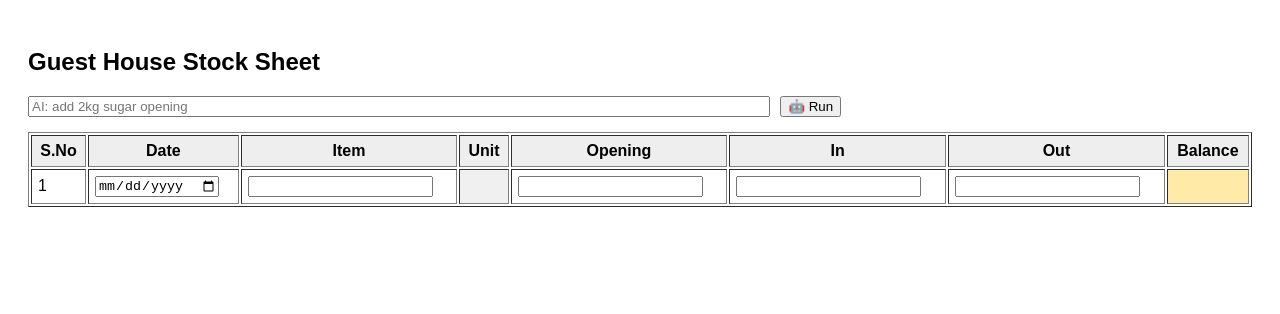
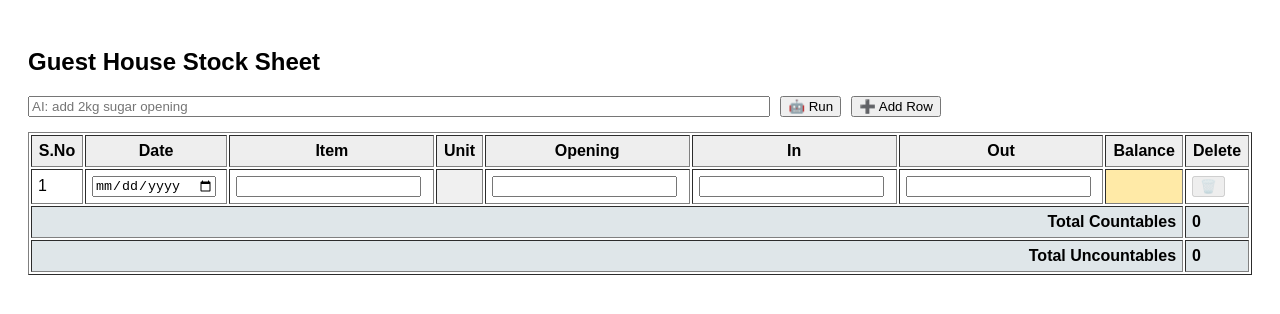
Before and after one commit to sngxworld-cmyk/stock-sheet-GH, a React (Vite) app in the folder frontend/: page / in a window 1280 px wide. Both pictures are taken after a click on the button "Open App". Shown: the top 314 px of the page. Built offline with nearby package versions, Linux system fonts and the light colour scheme.

Commit message:
Update main.jsx

```diff
--- a/frontend/src/main.jsx
+++ b/frontend/src/main.jsx
@@ -1,11 +1,13 @@
 import React, { useState, useEffect } from "react";
 import ReactDOM from "react-dom/client";
+import * as XLSX from "xlsx";
+import jsPDF from "jspdf";
+import "jspdf-autotable";
 
 const STORAGE_KEY = "guest_house_stock_data";
 
 const weightItems = ["rice", "sugar", "flour", "dhal"];
 const liquidItems = ["milk", "water", "oil", "juice"];
-const countItems = ["egg", "eggs", "soap", "bottle", "chair"];
 
 function normalizeUnit(qtyText, item) {
   if (!qtyText) return { qty: "", unit: "" };
@@ -20,22 +22,21 @@ function normalizeUnit(qtyText, item) {
   if (text.includes("l")) return { qty: num, unit: "L" };
 
   if (weightItems.some(w => item.includes(w))) {
-    if (num >= 1000) return { qty: num / 1000, unit: "kg" };
-    return { qty: num, unit: "g" };
+    return num >= 1000
+      ? { qty: num / 1000, unit: "kg" }
+      : { qty: num, unit: "g" };
   }
 
   if (liquidItems.some(l => item.includes(l))) {
-    if (num >= 1000) return { qty: num / 1000, unit: "L" };
-    return { qty: num, unit: "ml" };
+    return num >= 1000
+      ? { qty: num / 1000, unit: "L" }
+      : { qty: num, unit: "ml" };
   }
 
   return { qty: num, unit: "count" };
 }
 
 function App() {
-  const [showApp, setShowApp] = useState(false);
-  const [command, setCommand] = useState("");
-
   const emptyRow = {
     date: "",
     item: "",
@@ -45,6 +46,8 @@ function App() {
     outQty: ""
   };
 
+  const [showApp, setShowApp] = useState(false);
+  const [command, setCommand] = useState("");
   const [rows, setRows] = useState(() => {
     const saved = localStorage.getItem(STORAGE_KEY);
     return saved ? JSON.parse(saved) : [{ ...emptyRow }];
@@ -71,11 +74,16 @@ function App() {
     setRows(copy);
   };
 
+  const addRow = () => setRows([...rows, { ...emptyRow }]);
+
+  const deleteRow = (index) => {
+    if (rows.length === 1) return;
+    setRows(rows.filter((_, i) => i !== index));
+  };
+
   const runAI = () => {
     const words = command.toLowerCase().split(" ");
-    let item = "";
-    let type = "";
-    let qtyText = "";
+    let item = "", type = "", qtyText = "";
 
     words.forEach(w => {
       if (["opening", "in", "out"].includes(w)) type = w;
@@ -83,8 +91,7 @@ function App() {
     });
 
     item = words.find(w =>
-      !["add", "opening", "in", "out"].includes(w) &&
-      !/\d/.test(w)
+      !["add", "opening", "in", "out"].includes(w) && !/\d/.test(w)
     );
 
     if (!item || !type || !qtyText) {
@@ -102,7 +109,6 @@ function App() {
 
     const { qty, unit } = normalizeUnit(qtyText, item);
     copy[idx].unit = unit;
-
     if (type === "opening") copy[idx].openQty = qty;
     if (type === "in") copy[idx].inQty = qty;
     if (type === "out") copy[idx].outQty = qty;
@@ -110,6 +116,14 @@ function App() {
     setRows(copy);
     setCommand("");
   };
+
+  const totalCountables = rows.reduce((s, r) =>
+    r.unit === "count" ? s + (balanceQty(r) || 0) : s, 0);
+
+  const totalUncountables = rows.reduce((s, r) =>
+    ["g", "kg", "ml", "L", "packet"].includes(r.unit)
+      ? s + (balanceQty(r) || 0)
+      : s, 0);
 
   return (
     <div style={{ fontFamily: "Arial", padding: 20 }}>
@@ -122,19 +136,16 @@ function App() {
         <>
           <h2>Guest House Stock Sheet</h2>
 
-          <div style={{ marginBottom: 15 }}>
           <input
             style={{ width: "60%" }}
             placeholder="AI: add 2kg sugar opening"
             value={command}
             onChange={e => setCommand(e.target.value)}
           />
-            <button onClick={runAI} style={{ marginLeft: 10 }}>
-              🤖 Run
-            </button>
-          </div>
+          <button onClick={runAI} style={{ marginLeft: 10 }}>🤖 Run</button>
+          <button onClick={addRow} style={{ marginLeft: 10 }}>➕ Add Row</button>
 
-          <table border="1" cellPadding="6" width="100%">
+          <table border="1" cellPadding="6" width="100%" style={{ marginTop: 15 }}>
             <thead>
               <tr style={{ background: "#eee" }}>
                 <th>S.No</th>
@@ -145,6 +156,7 @@ function App() {
                 <th>In</th>
                 <th>Out</th>
                 <th>Balance</th>
+                <th>Delete</th>
               </tr>
             </thead>
 
@@ -152,51 +164,47 @@ function App() {
               {rows.map((r, i) => (
                 <tr key={i}>
                   <td>{i + 1}</td>
-
                   <td>
-                    <input
-                      type="date"
-                      value={r.date}
+                    <input type="date" value={r.date}
                       onChange={e => {
-                        const copy = [...rows];
-                        copy[i].date = e.target.value;
-                        setRows(copy);
-                      }}
-                    />
+                        const c = [...rows];
+                        c[i].date = e.target.value;
+                        setRows(c);
+                      }} />
                   </td>
-
                   <td>
-                    <input
-                      value={r.item}
+                    <input value={r.item}
                       onChange={e => {
-                        const copy = [...rows];
-                        copy[i].item = e.target.value;
-                        setRows(copy);
-                      }}
-                    />
+                        const c = [...rows];
+                        c[i].item = e.target.value;
+                        setRows(c);
+                      }} />
                   </td>
-
                   <td style={{ background: "#f0f0f0", fontWeight: "bold" }}>
                     {r.unit}
                   </td>
-
-                  <td>
-                    <input onChange={e => updateQty(i, "openQty", e.target.value)} />
-                  </td>
-
-                  <td>
-                    <input onChange={e => updateQty(i, "inQty", e.target.value)} />
-                  </td>
-
-                  <td>
-                    <input onChange={e => updateQty(i, "outQty", e.target.value)} />
-                  </td>
-
+                  <td><input onChange={e => updateQty(i, "openQty", e.target.value)} /></td>
+                  <td><input onChange={e => updateQty(i, "inQty", e.target.value)} /></td>
+                  <td><input onChange={e => updateQty(i, "outQty", e.target.value)} /></td>
                   <td style={{ background: "#ffeaa7", fontWeight: "bold" }}>
                     {balanceQty(r)}
                   </td>
+                  <td>
+                    <button onClick={() => deleteRow(i)} disabled={rows.length === 1}>
+                      🗑️
+                    </button>
+                  </td>
                 </tr>
               ))}
+
+              <tr style={{ fontWeight: "bold", background: "#dfe6e9" }}>
+                <td colSpan="8" align="right">Total Countables</td>
+                <td>{totalCountables}</td>
+              </tr>
+              <tr style={{ fontWeight: "bold", background: "#dfe6e9" }}>
+                <td colSpan="8" align="right">Total Uncountables</td>
+                <td>{totalUncountables}</td>
+              </tr>
             </tbody>
           </table>
         </>
```
Lines whose indentation alone changed are shown as unchanged.
